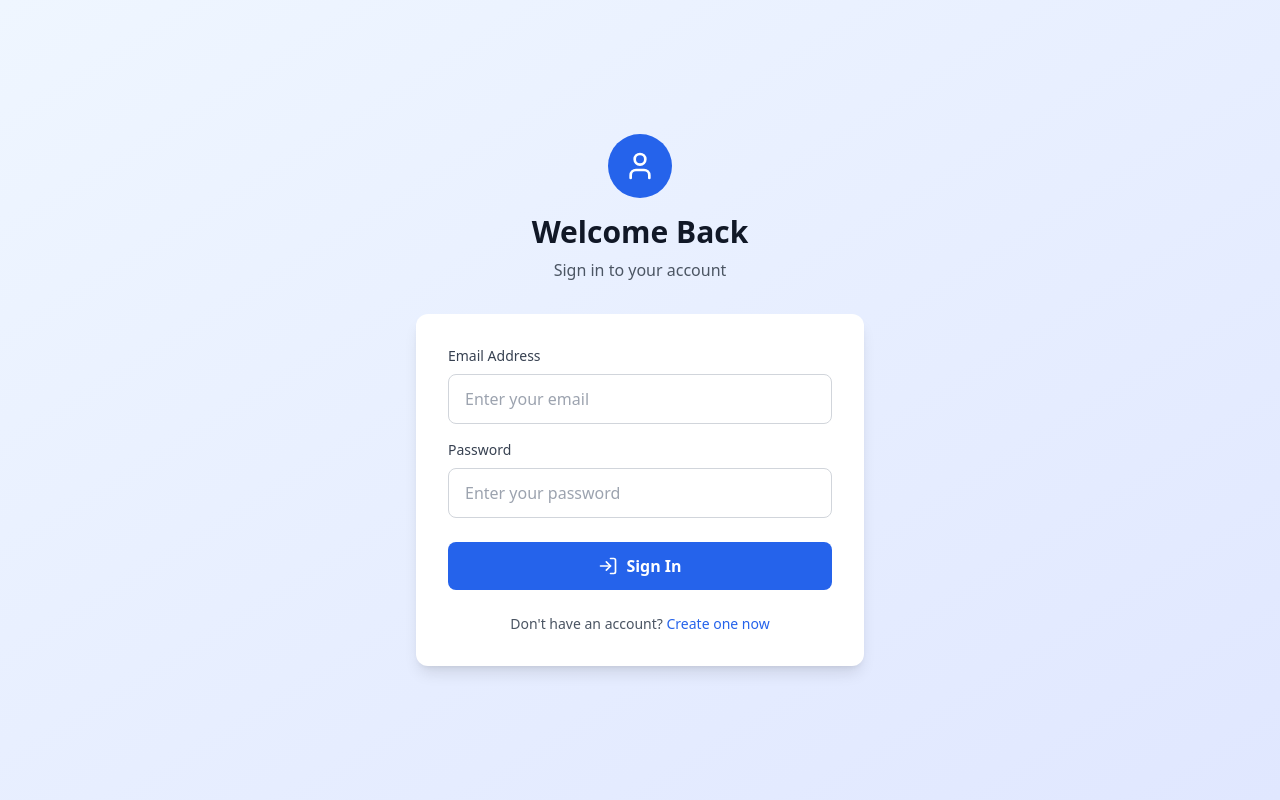
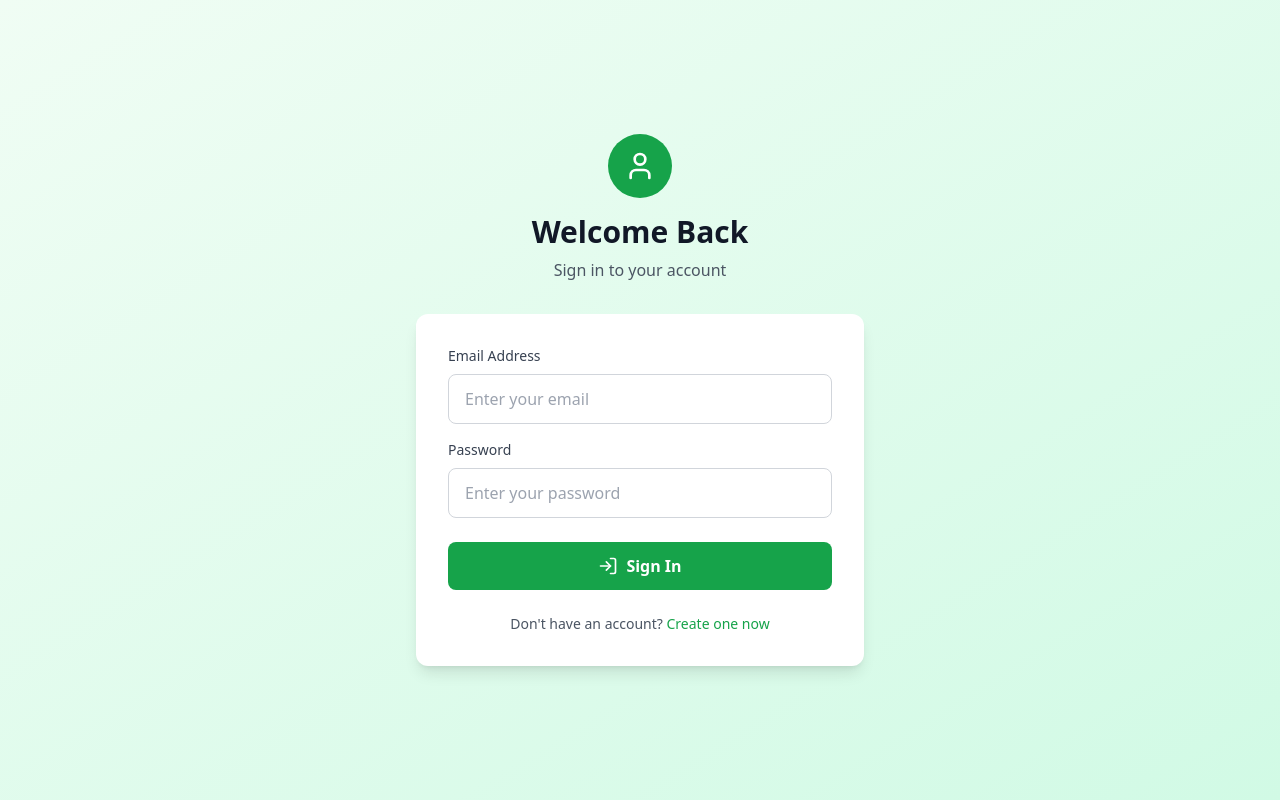
Before and after one commit to Ahmed786-tech/finance-app-web, a Nuxt app: page /login in a window 1280 px wide. Built offline with nearby package versions, Linux system fonts and the light colour scheme; no server answers.

Commit message:
login page color theme

```diff
--- a/app/pages/login.vue
+++ b/app/pages/login.vue
@@ -53,12 +53,12 @@ async function submit() {
 
 <template>
   <div
-    class="flex items-center justify-center min-h-screen px-4 bg-gradient-to-br from-blue-50 to-indigo-100"
+    class="flex items-center justify-center min-h-screen px-4 bg-gradient-to-br from-green-50 to-emerald-100"
   >
     <div class="w-full max-w-md">
       <div class="text-center mb-8">
         <div
-          class="inline-flex items-center justify-center w-16 h-16 mb-4 bg-blue-600 rounded-full"
+          class="inline-flex items-center justify-center w-16 h-16 mb-4 bg-green-600 rounded-full"
         >
           <User class="w-8 h-8 text-white" />
         </div>
@@ -93,7 +93,7 @@ async function submit() {
               type="email"
               placeholder="Enter your email"
               autocomplete="email"
-              class="w-full px-4 py-3 border border-gray-300 rounded-lg focus:outline-none focus:ring-2 focus:ring-blue-500 focus:border-transparent transition-colors"
+              class="w-full px-4 py-3 border border-gray-300 rounded-lg focus:outline-none focus:ring-2 focus:ring-green-500 focus:border-transparent transition-colors"
               required
             />
           </div>
@@ -110,7 +110,7 @@ async function submit() {
               type="password"
               placeholder="Enter your password"
               autocomplete="current-password"
-              class="w-full px-4 py-3 border border-gray-300 rounded-lg focus:outline-none focus:ring-2 focus:ring-blue-500 focus:border-transparent transition-colors"
+              class="w-full px-4 py-3 border border-gray-300 rounded-lg focus:outline-none focus:ring-2 focus:ring-green-500 focus:border-transparent transition-colors"
               required
             />
           </div>
@@ -119,7 +119,7 @@ async function submit() {
         <button
           :disabled="isSubmitting"
           type="submit"
-          class="w-full py-3 px-4 font-semibold text-white bg-blue-600 rounded-lg hover:bg-blue-700 focus:outline-none focus:ring-2 focus:ring-blue-500 focus:ring-offset-2 disabled:opacity-60 disabled:cursor-not-allowed transition-colors"
+          class="w-full py-3 px-4 font-semibold text-white bg-green-600 rounded-lg hover:bg-green-700 focus:outline-none focus:ring-2 focus:ring-green-500 focus:ring-offset-2 disabled:opacity-60 disabled:cursor-not-allowed transition-colors"
         >
           <span v-if="!isSubmitting" class="flex items-center justify-center">
             <LogIn class="w-5 h-5 mr-2" />
@@ -136,7 +136,7 @@ async function submit() {
             Don't have an account?
             <NuxtLink
               to="/register"
-              class="font-medium text-blue-600 hover:text-blue-500 transition-colors"
+              class="font-medium text-green-600 hover:text-green-500 transition-colors"
               >Create one now</NuxtLink
             >
           </p>
```
